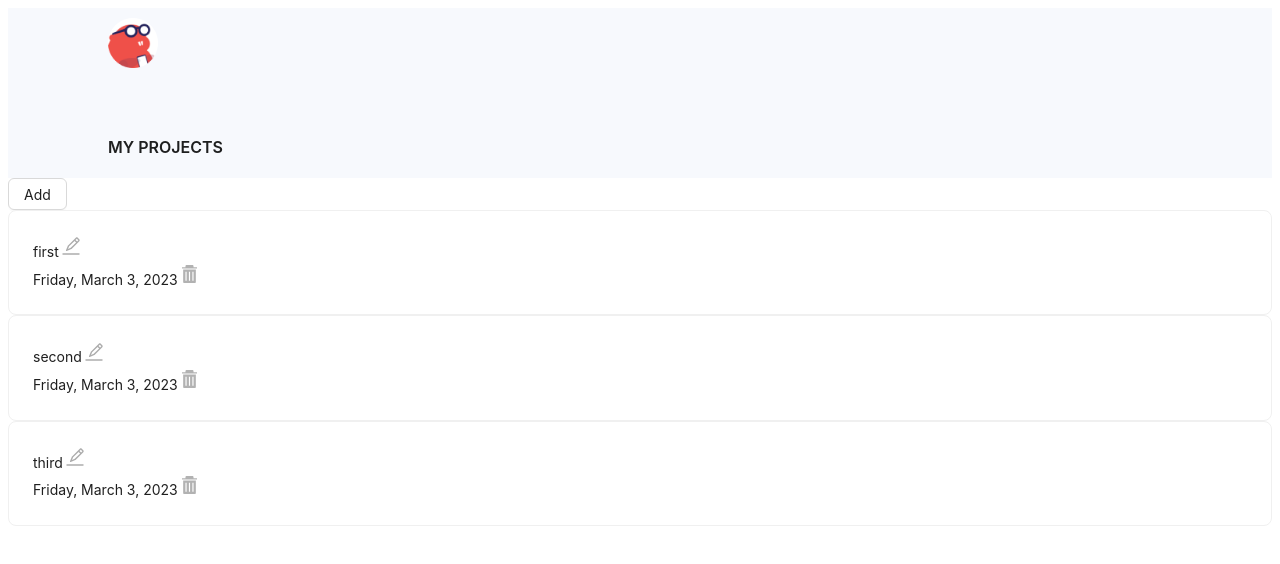
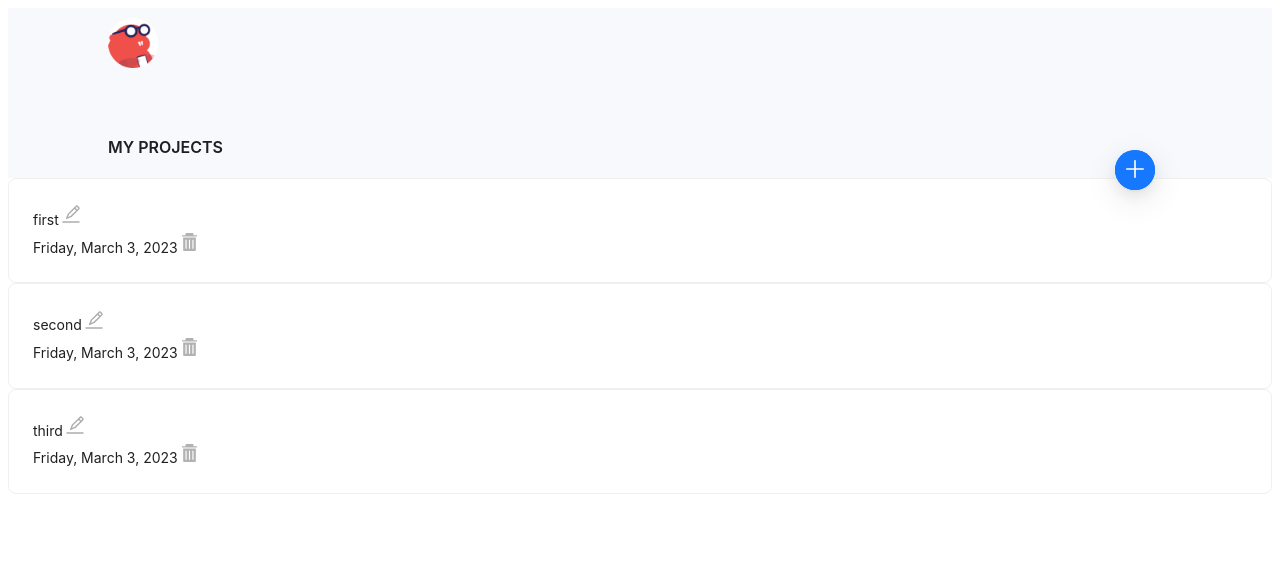
Before and after one commit to kjgamis/thunkable-app, a React (Create React App) app: page / in a window 1280 px wide. Shown: the top 564 px of the page. Built offline with nearby package versions, Linux system fonts and the light colour scheme.

Commit message:
feat: change create button to floating button

```diff
--- a/src/App.js
+++ b/src/App.js
@@ -1,10 +1,11 @@
 import React, { useState } from 'react'
 import { useDispatch } from 'react-redux'
-import { Button  } from 'antd'
+import { FloatButton } from 'antd'
 import ProjectForm from './components/ProjectForm'
 import ProjectList from './components/ProjectList'
 import Header from './components/Header'
 import { createProject } from './redux/project'
+import { ReactComponent as PlusIconSvg } from './assets/PlusSign.svg'
 
 const App = () => {
   const dispatch = useDispatch()
@@ -18,11 +19,12 @@ const App = () => {
   return (
     <div>
       <Header />
-      <Button
+      <FloatButton
+        type='primary'
         onClick={() => setNewProject(newProject => !newProject)}
-      >
-        Add
-      </Button>
+        style={{ top: 150, right: 125 }}
+        icon={<PlusIconSvg />}
+      />
       {newProject && <ProjectForm onSubmit={handleCreateProject} />}
       <ProjectList />
     </div>
```
